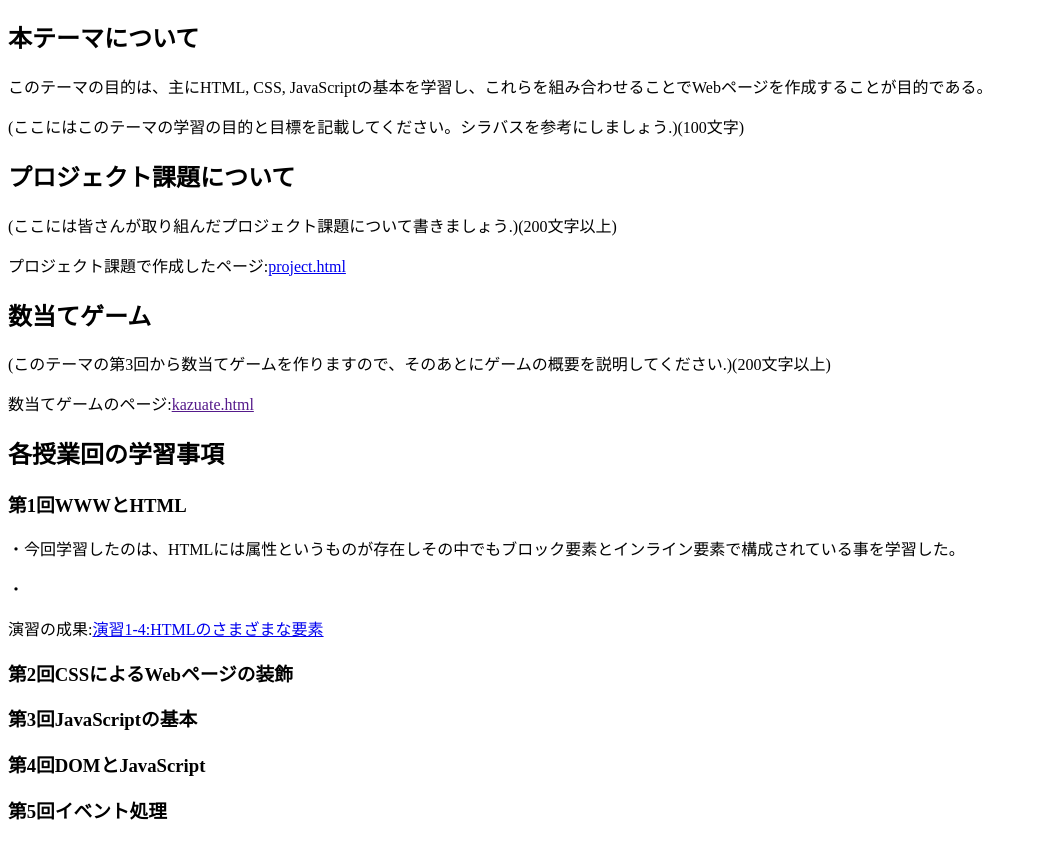
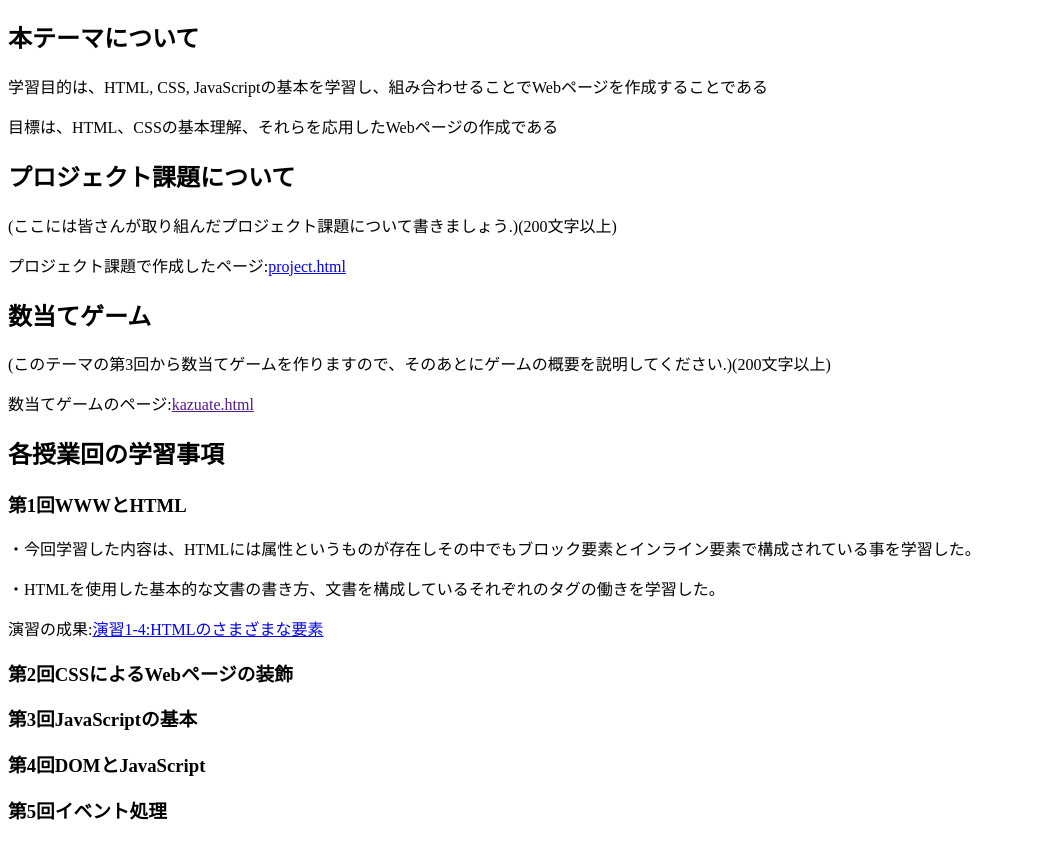
Before and after one commit to T252182022/medialabo, a plain HTML site: page index.html in a window 1280 px wide. Shown: the part 70-912 px from the top of the page, without its empty margins (0-1037 px from the left). Drawn offline with Linux system fonts and the light colour scheme.

Commit message:
第一回課題作成(経過保存v2）

```diff
--- a/index.html
+++ b/index.html
@@ -9,8 +9,9 @@
 <body>
     <h1>「Webコンテンツ作成」の成果</h1>
     <h2>本テーマについて</h2>
-    <p>このテーマの目的は、主にHTML, CSS, JavaScriptの基本を学習し、これらを組み合わせることでWebページを作成することが目的である。</p>
-    <p>(ここにはこのテーマの学習の目的と目標を記載してください。シラバスを参考にしましょう.)(100文字)</p>
+    <p>学習目的は、HTML, CSS, JavaScriptの基本を学習し、組み合わせることでWebページを作成することである</p>
+    <p>目標は、HTML、CSSの基本理解、それらを応用したWebページの作成である</p>
+    <!--(ここにはこのテーマの学習の目的と目標を記載してください。シラバスを参考にしましょう.)(100文字)-->
     <h2>プロジェクト課題について</h2>
     <p>(ここには皆さんが取り組んだプロジェクト課題について書きましょう.)(200文字以上)</p>
     <p>プロジェクト課題で作成したページ:<a href="project.html" target="_blank" >project.html</a></p>
@@ -19,8 +20,8 @@
     <p>数当てゲームのページ:<a href="" target="_blank" >kazuate.html</a></p>
     <h2>各授業回の学習事項</h2>
     <h3>第1回WWWとHTML</h3>
-    <p>・今回学習したのは、HTMLには属性というものが存在しその中でもブロック要素とインライン要素で構成されている事を学習した。
-    <p>・</p>
+    <p>・今回学習した内容は、HTMLには属性というものが存在しその中でもブロック要素とインライン要素で構成されている事を学習した。
+    <p>・HTMLを使用した基本的な文書の書き方、文書を構成しているそれぞれのタグの働きを学習した。</p>
     </p>
     <p>演習の成果:<a href="practice-html/elements.html" target="_blank" >演習1-4:HTMLのさまざまな要素</a></p>
     <h3>第2回CSSによるWebページの装飾</h3>
```
Also changed, not shown: project.html (+1 -0 lines).
